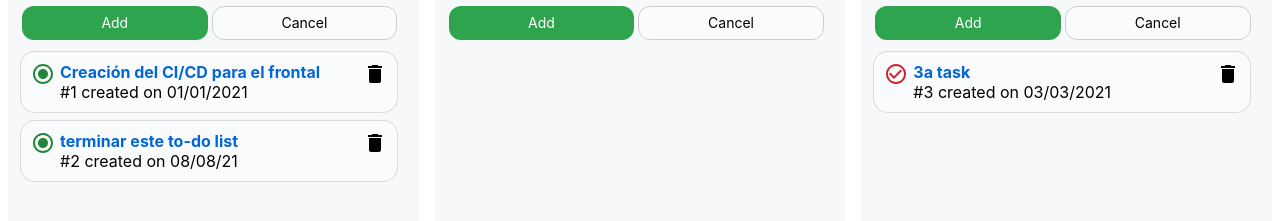
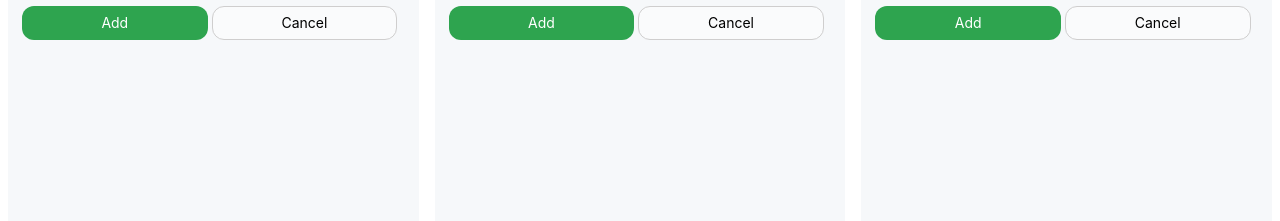
Before and after one commit to kapex16/primeraPractica, a React (Create React App) app in the folder kabanapp/: page / in a window 1280 px wide. Shown: the part 233-454 px from the top of the page. Built offline with nearby package versions, Linux system fonts and the light colour scheme.

Commit message:
funcionalidades para que sirva la app

```diff
--- a/kabanapp/src/components/All-Columns/ContainerTemplate.jsx
+++ b/kabanapp/src/components/All-Columns/ContainerTemplate.jsx
@@ -1,42 +1,16 @@
 import Column from "../Column/Column";
 import "./ContainerTemplate.css";
 import React, { useState } from "react";
+import RetrieveLocalStorage from "../functions/retrieve";
 
 function TemplateContainer() {
-  const [allCards, setCards] = useState([
-    {
-      title: "Creación del CI/CD para el frontal",
-      status: "To do",
-      date: "01/01/2021",
-    },
-    {
-      title: "terminar este to-do list",
-      status: "To do",
-      date: "08/08/21",
-    },
-    {
-      title: "3a task",
-      status: "Done",
-      date: "03/03/2021",
-    },
-  ]);
-  // let lastUpdate = '';
+  let [allCards, setAllCards] = useState(RetrieveLocalStorage("MyStoredCards"));
+
   return (
     <div className="ContainerTemplate">
+      <Column name="To do" numberOfItems="" status="undone"></Column>
+      <Column name="In Progress" numberOfItems="" status="undone"></Column>
       <Column
-        arr={allCards}
-        name="To do"
-        numberOfItems=""
-        status="undone"
-      ></Column>
-      <Column
-        arr={allCards}
-        name="In Progress"
-        numberOfItems=""
-        status="undone"
-      ></Column>
-      <Column
-        arr={allCards}
         name="Done"
         numberOfItems=""
         clearall={true}
--- a/kabanapp/src/components/Card/card.jsx
+++ b/kabanapp/src/components/Card/card.jsx
@@ -4,6 +4,7 @@ import {
   CheckCircleOutline,
   RadioButtonChecked,
 } from "@material-ui/icons";
+import EraseCard from "../functions/delete-card";
 import "./style.css";
 
 function Card(props) {
@@ -24,7 +25,7 @@ function Card(props) {
           #{props.id + 1} created on {props.date}
         </p>
       </div>
-      <Delete></Delete>
+      <Delete onClick={(e) => EraseCard(props.id)}></Delete>
     </div>
   );
 }
--- a/kabanapp/src/components/Column/Column.jsx
+++ b/kabanapp/src/components/Column/Column.jsx
@@ -2,17 +2,26 @@ import "../Column/Column.css";
 import Card from "../Card/card";
 import AddIcon from "@material-ui/icons/Add";
 import React, { useState } from "react";
+import ClearAllButton from "../functions/delete-all";
+import AddNewCard from "../functions/add-card";
+import RetrieveLocalStorage from "../functions/retrieve";
 // import setCards from "../../App";
+
 function Column(props) {
   const [show, setShow] = useState(true);
-  const cards = props.arr.map((item, index) => {
-    return props.name === item.status ? (
+
+  const [entradas, setEntradas] = useState("");
+
+  let allCards = RetrieveLocalStorage("MyStoredCards");
+
+  const cards = allCards.map((card, index) => {
+    return props.name === card[0].status ? (
       <Card
-        title={item.title}
-        status={item.status}
+        title={card[0].title}
+        status={card[0].status}
         key={index}
         id={index}
-        date={item.date}
+        date={card[0].date}
       ></Card>
     ) : (
       ""
@@ -30,7 +39,12 @@ function Column(props) {
             <AddIcon></AddIcon>
           </button>
           {props.clearall ? (
-            <button className="button-clear-all">clear all</button>
+            <button
+              onClick={() => ClearAllButton(allCards, props.name)}
+              className="button-clear-all"
+            >
+              clear all
+            </button>
           ) : (
             ""
           )}
@@ -44,10 +58,16 @@ function Column(props) {
           className="input_box"
           type="text"
           placeholder="Enter a note"
-          // onSubmit={(e) => setEntradas(e, this.value)}
+          onBlur={(e) => setEntradas(e.target.value)}
         ></textarea>
         <div className="container_button_note">
-          <button className="button_input button_add_note">Add</button>
+          {/* <AddNewCard cards={Entradas}></AddNewCard> */}
+          <button
+            onClick={() => AddNewCard(entradas, props.name)}
+            className="button_input button_add_note"
+          >
+            Add
+          </button>
           <button className="button_input button_cancel_note">Cancel</button>
         </div>
       </div>
--- /dev/null
+++ b/kabanapp/src/components/functions/add-card.jsx
@@ -0,0 +1,26 @@
+import RetrieveLocalStorage from "./retrieve";
+import StoreCards from "./store";
+
+function AddNewCard(text, column) {
+  let allCards = RetrieveLocalStorage("MyStoredCards");
+  let newCard = [];
+  let dateCard = "";
+  let date = new Date();
+
+  let day = date.getDate();
+  let month = date.getMonth() + 1;
+  let year = date.getFullYear();
+
+  if (month < 10) {
+    dateCard = `${day}/0${month}/${year}`;
+  } else {
+    dateCard = `${day}/${month}/${year}`;
+  }
+  newCard = [{ title: text, status: column, date: dateCard }];
+
+  allCards.push(newCard);
+
+  return StoreCards(allCards);
+}
+
+export default AddNewCard;
--- /dev/null
+++ b/kabanapp/src/components/functions/delete-all.jsx
@@ -0,0 +1,23 @@
+import StoreCards from "./store";
+
+function ClearAllButton(allArray, col) {
+  let IndexToDel = [];
+  allArray.forEach((item, index) => {
+    if (item[0].status === col) {
+      IndexToDel.push(index);
+    }
+  });
+  // console.log(IndexToDel);
+  if (IndexToDel.length > 0) {
+    for (var i = IndexToDel.length - 1; i >= 0; i--) {
+      allArray.splice(IndexToDel[i], 1);
+      IndexToDel.splice(i, 1);
+      i = IndexToDel.length;
+    }
+    StoreCards(allArray);
+  }
+  // console.log(allArray);
+  return allArray;
+}
+
+export default ClearAllButton;
--- /dev/null
+++ b/kabanapp/src/components/functions/delete-card.jsx
@@ -0,0 +1,10 @@
+import RetrieveLocalStorage from "./retrieve";
+import StoreCards from "./store";
+
+function EraseCard(delIndex) {
+  let allCards = RetrieveLocalStorage("MyStoredCards");
+  allCards.splice(delIndex, 1);
+  StoreCards(allCards);
+}
+
+export default EraseCard;
--- /dev/null
+++ b/kabanapp/src/components/functions/retrieve.jsx
@@ -0,0 +1,10 @@
+function RetrieveLocalStorage(localvarname) {
+  if (localStorage.getItem(localvarname) !== null) {
+    let result = localStorage.getItem(localvarname);
+    result = JSON.parse(result);
+    return result;
+  } else {
+    return [];
+  }
+}
+export default RetrieveLocalStorage;
--- /dev/null
+++ b/kabanapp/src/components/functions/store.jsx
@@ -0,0 +1,30 @@
+function StoreCards(ArrayToStore) {
+  if (Array.isArray(ArrayToStore)) {
+    localStorage.setItem("MyStoredCards", JSON.stringify(ArrayToStore));
+    SetLastUpdate();
+  }
+}
+function SetLastUpdate() {
+  const currentDay = new Date();
+  const monthNumber = new Date().getMonth();
+  let monthNames = [
+    "Jan",
+    "Feb",
+    "March",
+    "Apr",
+    "May",
+    "June",
+    "July",
+    "Aug",
+    "Sept",
+    "October",
+    "Nov",
+    "Dec",
+  ];
+  let monthName = monthNames[monthNumber];
+  let lastUpdate = currentDay.getDate() + " " + monthName;
+  //Store last update
+  localStorage.setItem("LastUpdated", lastUpdate);
+  //console.log(currentDay.getDate() + ' ' + monthName);
+}
+export default StoreCards;
```
Also changed, not shown: 2 other files (tests, documents, lock files or other folders).
